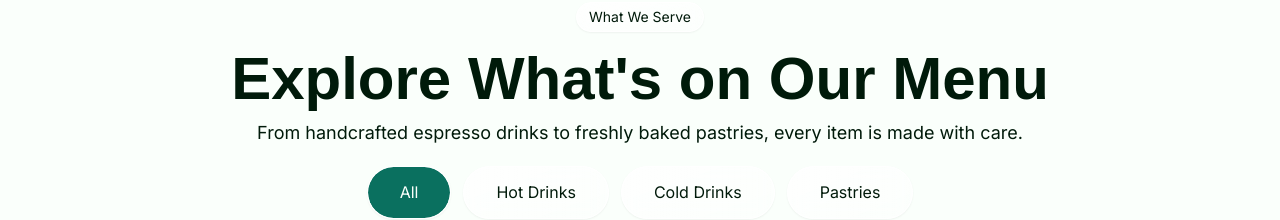
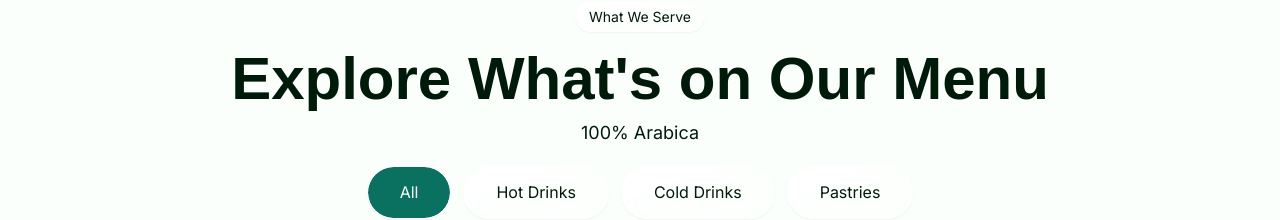
Before and after one commit to dmytro-webild/c370fb32-ea84-4c83-acf9-ae8b49ff5fd6, a React (Vite) app: page / in a window 1280 px wide. Shown: the part 2000-2220 px from the top of the page. Built offline with nearby package versions, Linux system fonts and the light colour scheme; a web font is replaced by a local one.

Commit message:
Update src/pages/HomePage.tsx

```diff
--- a/src/pages/HomePage.tsx
+++ b/src/pages/HomePage.tsx
@@ -92,7 +92,7 @@ export default function HomePage() {
           textAnimation="fade-blur"
           tag="What We Serve"
           title="Explore What's on Our Menu"
-          description="From handcrafted espresso drinks to freshly baked pastries, every item is made with care."
+          description="100% Arabica"
           categories={[
             "Hot Drinks",
             "Cold Drinks",
```
